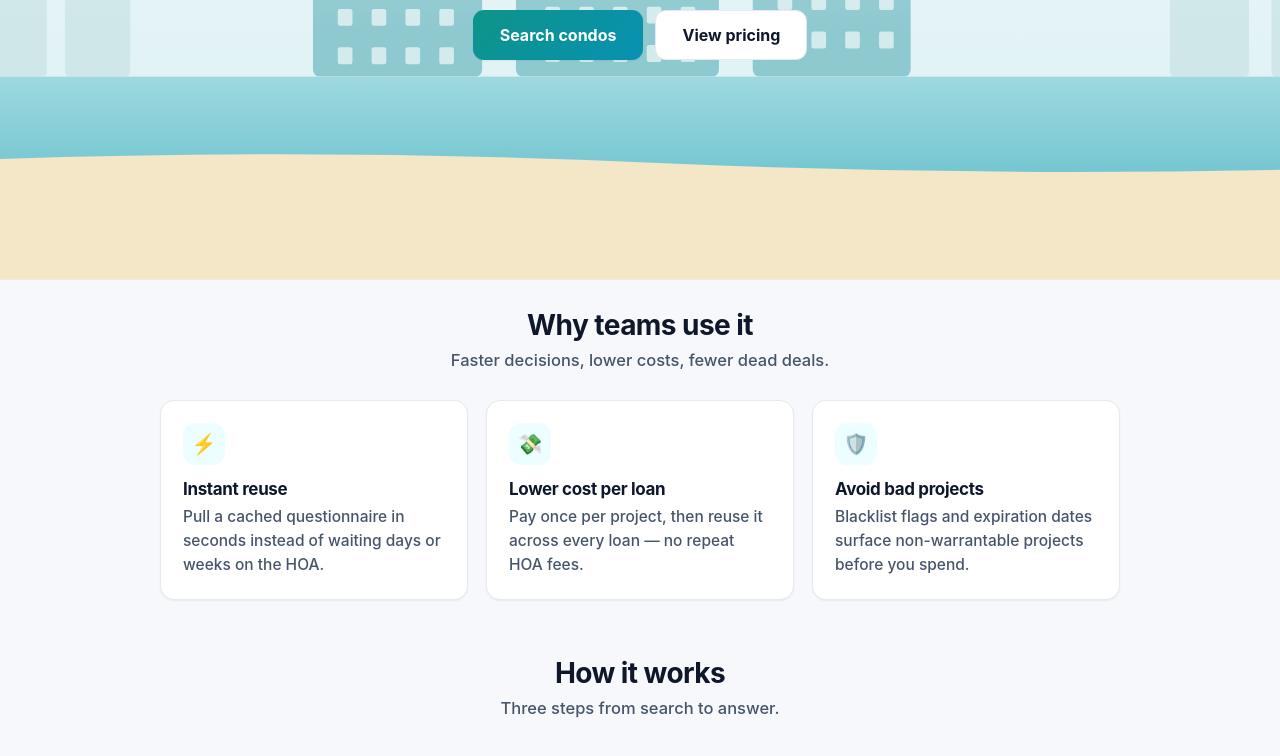
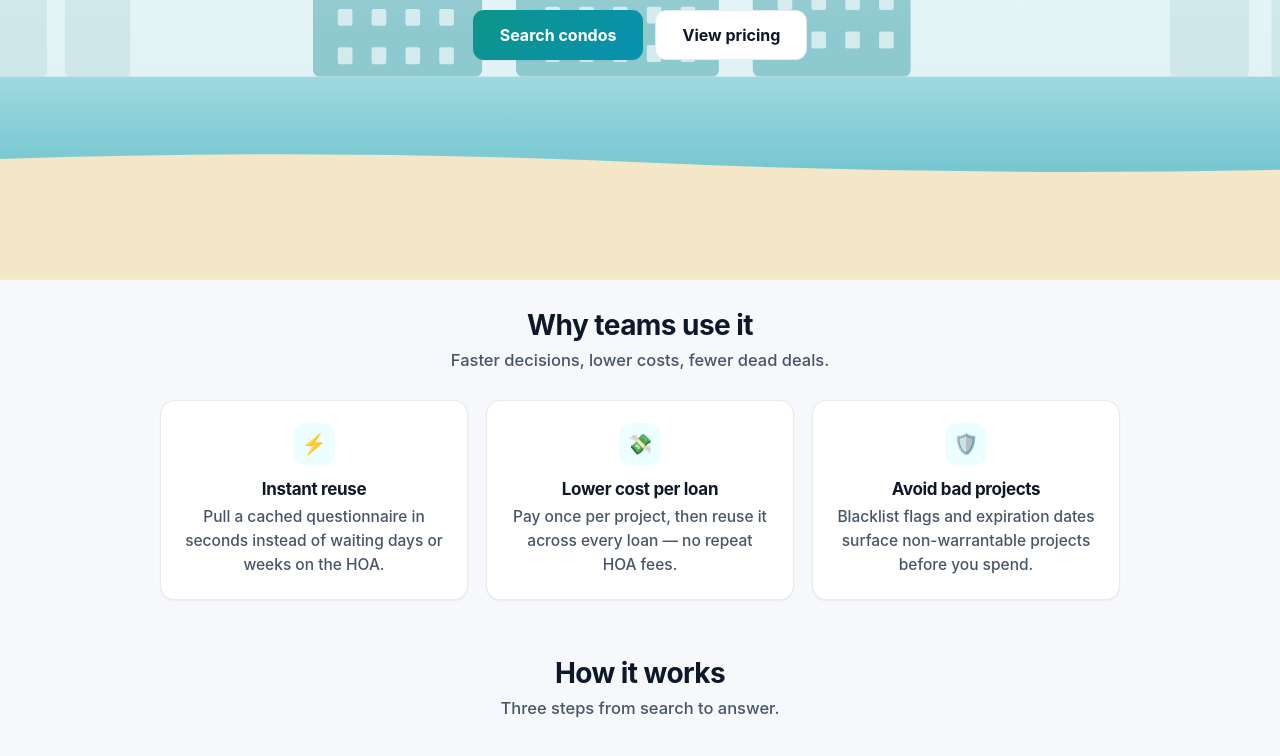
Before and after one commit to Gpober/Condo-Questionaire, a Next.js app: page / in a window 1280 px wide. Shown: the part 465-1221 px from the top of the page. Built offline with nearby package versions, Linux system fonts and the light colour scheme; no server answers.

Commit message:
Center feature cards and page headers site-wide
Center the 'Why teams use it' feature card content (icon + text) and
page headers across the site for a consistent centered layout, matching
the already-centered hero, section headings, steps, and pricing cards.

```diff
--- a/app/globals.css
+++ b/app/globals.css
@@ -127,7 +127,7 @@ h1, h2, h3 { letter-spacing: -0.02em; }
 .container { max-width: 960px; margin: 0 auto; padding: 36px 20px 64px; }
 .container.narrow { max-width: 720px; }
 
-.page-head { margin-bottom: 22px; }
+.page-head { margin-bottom: 22px; text-align: center; }
 .page-head h1 { margin: 0 0 6px; font-size: 30px; }
 .page-head p { margin: 0; color: var(--muted); font-size: 15.5px; }
 
@@ -317,9 +317,9 @@ input:focus, select:focus {
 .section .sub { text-align: center; color: #475569; font-size: 16.5px; font-weight: 500; margin: 0 0 30px; }
 
 .grid-3 { display: grid; grid-template-columns: repeat(3, 1fr); gap: 18px; }
-.feature { background: #fff; border: 1px solid var(--border); border-radius: var(--radius); padding: 22px; box-shadow: var(--shadow-sm); }
+.feature { background: #fff; border: 1px solid var(--border); border-radius: var(--radius); padding: 22px; box-shadow: var(--shadow-sm); text-align: center; }
 .feature .ic {
-  width: 42px; height: 42px; border-radius: 12px; margin-bottom: 14px;
+  width: 42px; height: 42px; border-radius: 12px; margin: 0 auto 14px;
   display: flex; align-items: center; justify-content: center; font-size: 20px;
   background: var(--brand-tint);
 }
```
